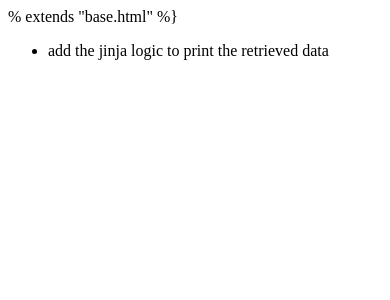
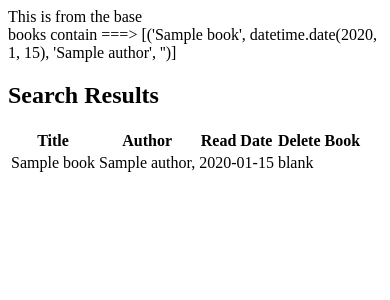
Before and after one commit to hdjewel/MyLibElf, a Flask app: page /process_search in a window 390 px wide. Shown: the top 300 px of the page. Run offline with Flask 2, Linux system fonts and the light colour scheme; tables that the repository leaves empty hold one stand-in row (values such as "Sample post").

Commit message:
Finished Book list displayed to Book list HTML page.

```diff
--- a/manage.py
+++ b/manage.py
@@ -2,6 +2,7 @@
       put, and post request for the web app.                              """
 from flask import Flask, render_template, redirect, request, flash
 from sqlalchemy import desc
+import itertools
 import model
 
 app = Flask(__name__)
@@ -58,11 +59,70 @@ def library():
 
 @app.route("/process_search")
 def search_results():
-    search_result = ["animal farm", "George Orwell"]
-    return render_template("book_list.html")
-#end app.route
+    x = request.args.get("source")
+
+    # search_result = (model.session.query(model.Book_Author)
+    #                              .join(model.Book)
+    #                              .join(model.Author)
+    #                              .join(model.Finished_Book)
+    #                              .order_by(model.Book.title).all())
+
+    """can I create a variable called tables and assign model.Finished_Book,
+        model.Book, model.Book_Author, model.Author to it , then use it in
+        the query? This will allow me to use the query for all the searches.
+        Maybe I do not need to do this.?????
+    """
+    search_result = (model.session.query(model.Finished_Book,
+                                         model.Book,
+                                         model.Book_Author,
+                                         model.Author)
+                                   .filter(model.Finished_Book.book_id == model.Book.id,
+                                           model.Book.id == model.Book_Author.book_id,
+                                           model.Book_Author.author_id == model.Author.id)
+                                   .order_by(model.Book.title).all())
+
+    # for finished_book, book, book_author, author in search_result:
+    #     print book.title
+    #     print author.name
+    #     print finished_book.date
+
+    books_grouped_by_id = itertools.groupby(search_result, lambda x: x[1].id)
+    # x[1] is the book object
+    # [ (1, [fb, b, ba, a]),
+    #   (2, [fb, b, ba, a])]
+    # where fb = finished_book
+    #       b = book
+    #       ba = book_author
+    #       a = author
+    new_row = []
+    for book_id, result_set in books_grouped_by_id:
+        # print book_id, result_set
+        # r[3] in the result_set is the author object.
+
+        # print book_id, ", ".join(r[3].name for r in result_set)
+
+        for d in result_set:
+            # new_row += [(str(d[1].title), str(d[0].date), str(d[3].name),
+            #           str("".join(r[3].name for r in result_set)))]
+            new_row += [(d[1].title, d[0].date, d[3].name,
+                      "".join(r[3].name for r in result_set))]
+    print "new row == ", new_row
 
 
+    # print search_result
+
+    # print "Calling source of this route / function is == ", x
+    # search_result = (model.session.query(model.Book)
+    #                              .join(model.Book_Author)
+    #                              .join(model.Author)
+    #                              .order_by(model.Book.title).limit(15).all())
+    # print "search_result contains == " , search_result
+    # for book_author in search_result:
+    #     print "author found ", book_author.author.name
+    #     print "date found ", book_author.book.finished_book.date
+    return render_template("book_list.html", books=new_row)
+    # return render_template("book_list.html")
+#end app.route
 
 @app.route("/register")
 def register():
--- a/templates/book_list.html
+++ b/templates/book_list.html
@@ -1,17 +1,54 @@
-% extends "base.html" %}
-    {% block title%}
+{% extends "base.html" %}
+    {% block title %}
 
         <title>Book list</title>
         <link rel = "stylesheet" type = "text/css" href = "static/css/stylesheet.css"/>
     {% endblock %}
 
+	{% block body %}
+	<br> books contain ===>
+	{{ books }}
+		<h2>Search Results</h2>
+		    <form class="form-book_list">
+		      <div class="row">
+		        <div class="col-md-6">
+		          <table class="table">
+		            <thead>
+		              <tr>
+		                <th>Title</th>
+		                <th>Author</th>
+		                <th>Read Date</th>
+		                <th>Delete Book</th>
+		              </tr>
+		            </thead>
+		            <tbody>
+		            {% for book in books %}
+		              <tr>
+		                <td>{{ book[0] }}</td>
+		                <td>{{ book[2] + ", " + book[3] }}</td>
+		                <td>{{ book[1] }}</td>
+		                <td>{{ "blank" }}</td>
+		              </tr>
+		            {% else %}
+		              <li>No results :(</li>
+		            {% endfor %}
+		            </tbody>
+		          </table>
+		        </div>
+		      </div>
+			</form>
 
-{%  block body %}
-    <form class="form-register" method="POST" action="/process_search">
+    {% endblock %}
 
-        <ul>
-          <li>add the jinja logic to print the retrieved data</li>
-        </ul>
 
-    </form>
-{%  endblock %}
+<!-- replace blank with a check box -->
+
+			<h2>Search Again</h2>
+			<a class="btn btn-primary"
+			   href="{{ url_for('search_results') }}"><button>Search</button></a
+			<form action="{{ url_for('search_results') }}" method="POST">
+			    <input type="text" name="query">
+			    <input type="submit">
+			</form>
+
+method="POST" action="/process_search"
```
Also changed, not shown: model.py (+5 -3 lines), templates/index.html (+23 -10 lines).
